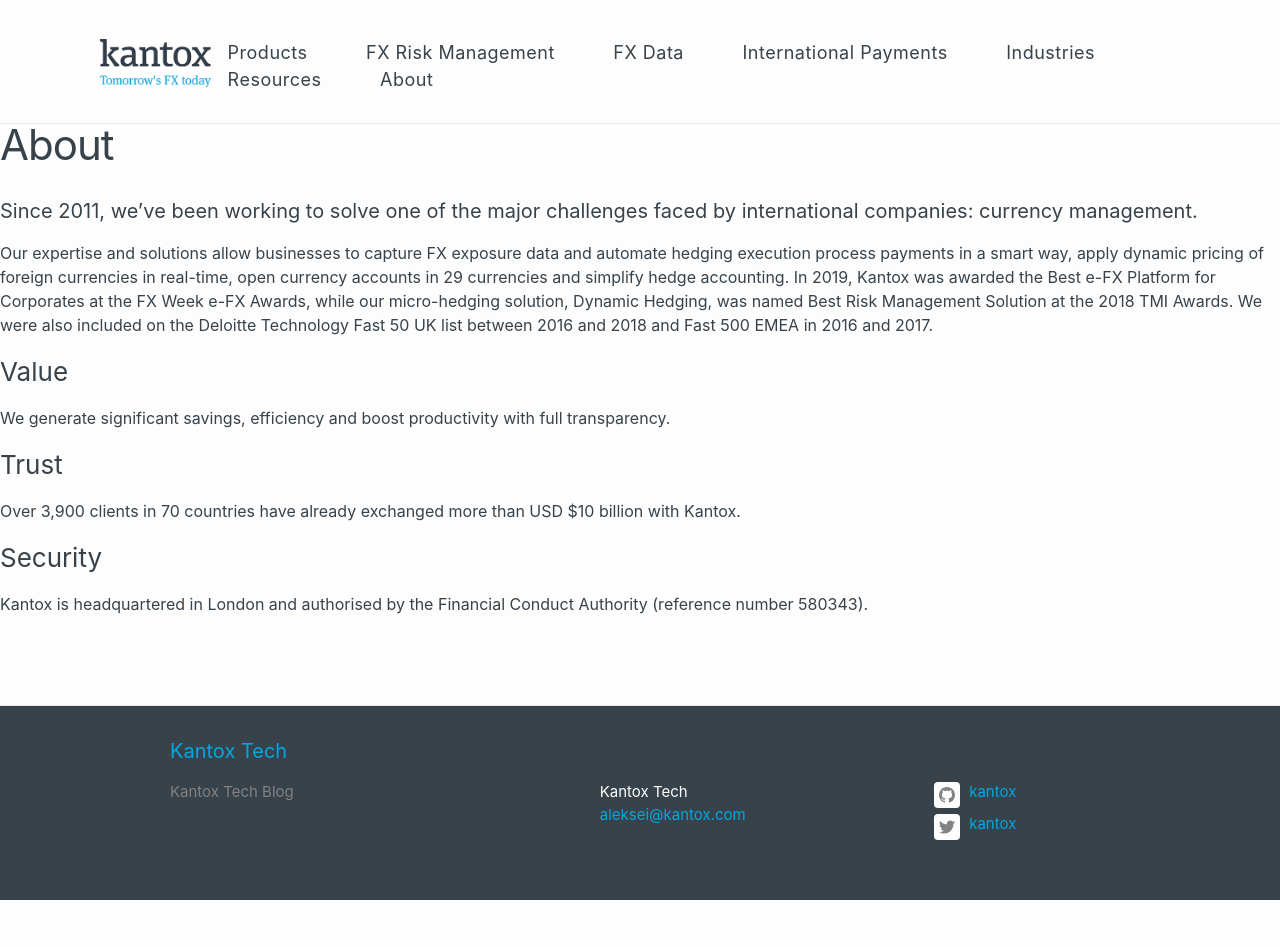
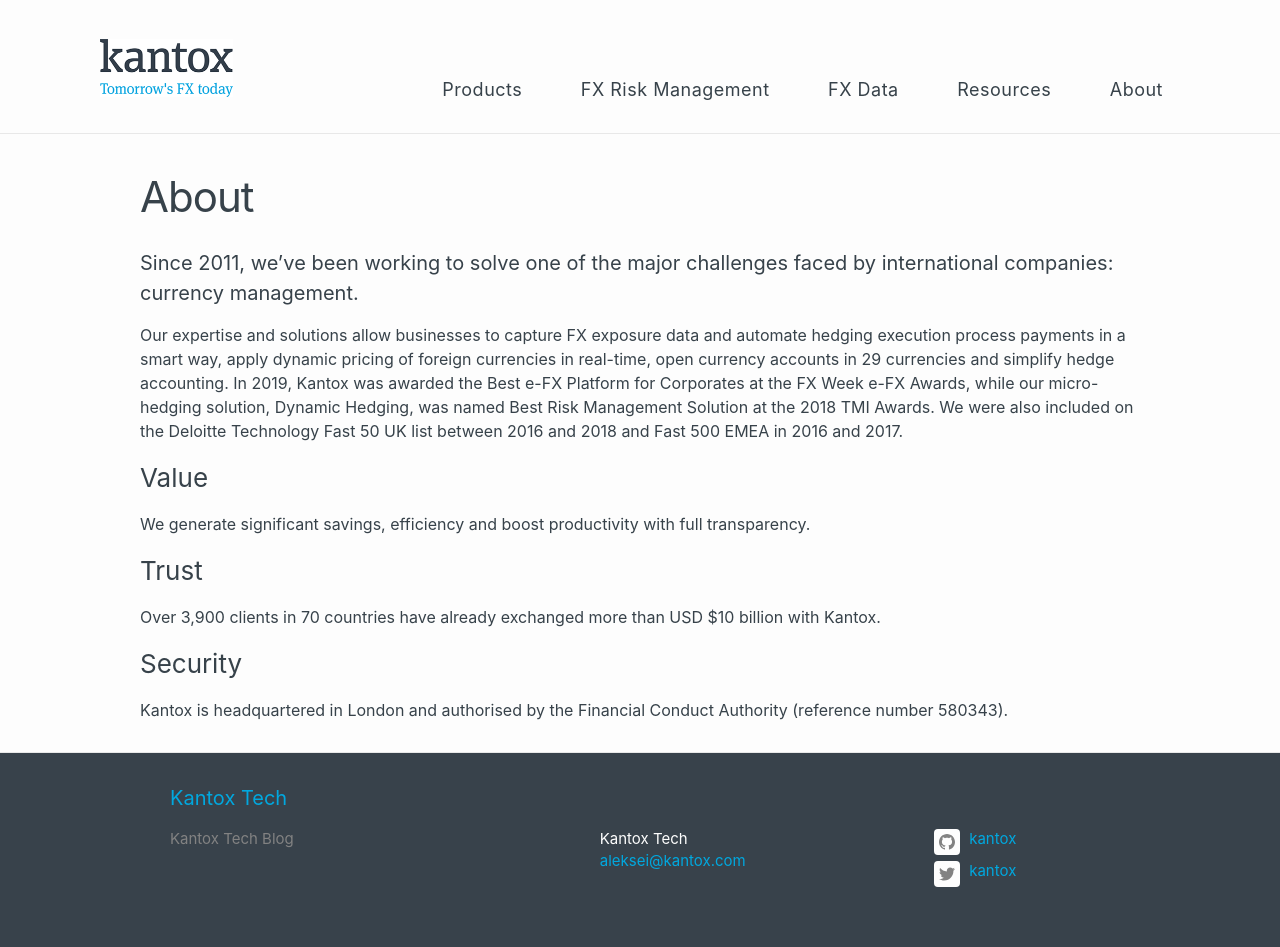
Before and after one commit to kantox/kantox.github.io, a Jekyll site: the page built from about.markdown, in a window 1280 px wide. Built offline with Jekyll 4.4.1, drawn with Linux system fonts in a browser that asks for light colours; before the commit the page ends 900 px from its top, so only the background shows below that.

Commit message:
Some cosmetics.

```diff
--- a/_includes/header.html
+++ b/_includes/header.html
@@ -20,8 +20,6 @@
         <a class="page-link" href="https://www.kantox.com/en/products/">Products</a>
         <a class="page-link" href="https://www.kantox.com/en/products/fx-risk-management/">FX Risk Management</a>
         <a class="page-link" href="https://www.kantox.com/en/products/fx-data/">FX Data</a>
-        <a class="page-link" href="https://www.kantox.com/en/products/international-payments/">International Payments</a>
-        <a class="page-link" href="https://www.kantox.com/en/industry-solutions/">Industries</a>
         <a class="page-link" href="https://www.kantox.com/en/insights/">Resources</a>
         <a class="page-link" href="https://www.kantox.com/en/about/">About</a>
       </div>
--- a/_layouts/home.html
+++ b/_layouts/home.html
@@ -4,8 +4,8 @@
 
 <div class="home">
   <div class="hero-container blog">
-    <h2 class="title">Our Blog</h2>
-    <span class="description">Lorem, ipsum dolor sit amet consectetur adipisicing elit. Odio assumenda molestias quod! Fugiat delectus a sit? Necessitatibus temporibus iste eaque!</span>
+    <h2 class="title">Kantox Tech Blog</h2>
+    <span class="description"></span>
   </div>
   <div class="wrapper">
     {%- if page.title -%}
@@ -15,7 +15,7 @@
     {{ content }}
 
     {%- if site.posts.size > 0 -%}
-      <h2 class="post-list-heading">{{ page.list_title | default: "Posts" }}</h2>
+    <h2 class="post-list-heading">{{ page.list_title | default: "Latest Posts" }}</h2>
     <ul class="post-list">
       {%- for post in site.posts -%}
       <li>
--- a/_sass/minima/_base.scss
+++ b/_sass/minima/_base.scss
@@ -2,13 +2,11 @@
  * Reset basic elements
  */
 body, h1, h2, h3, h4, h5, h6,
-p, blockquote, pre, hr,
+p, blockquote, pre, hr, article,
 dl, dd, ol, ul, figure {
   margin: 0;
   padding: 0;
 }
-
-
 
 /**
  * Basic styling
@@ -41,14 +39,23 @@
 }
 
 
+/**
+ * `article` element
+ */
+article {
+  max-width: 1000px;
+  margin: 42px auto 0 auto;
+}
+
 
 /**
  * `main` element
  */
 main {
   display: block; /* Default value of `display` of `main` element is 'inline' in IE 11. */
+  justify-content: center;
+  align-items: center;
 }
-
 
 
 /**
```
Also changed, not shown: assets/main.css (+12 -2 lines), 1 other file. Lines whose indentation alone changed are shown as unchanged.
